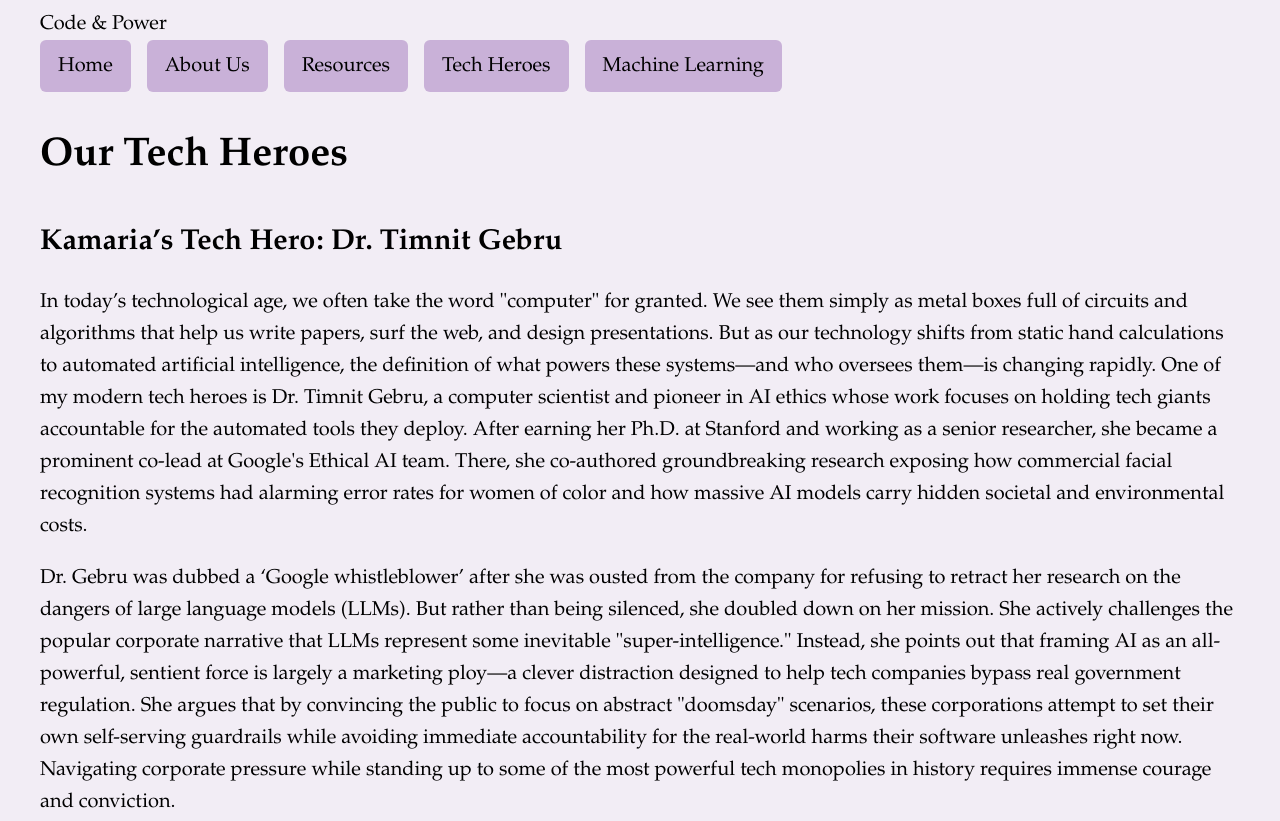
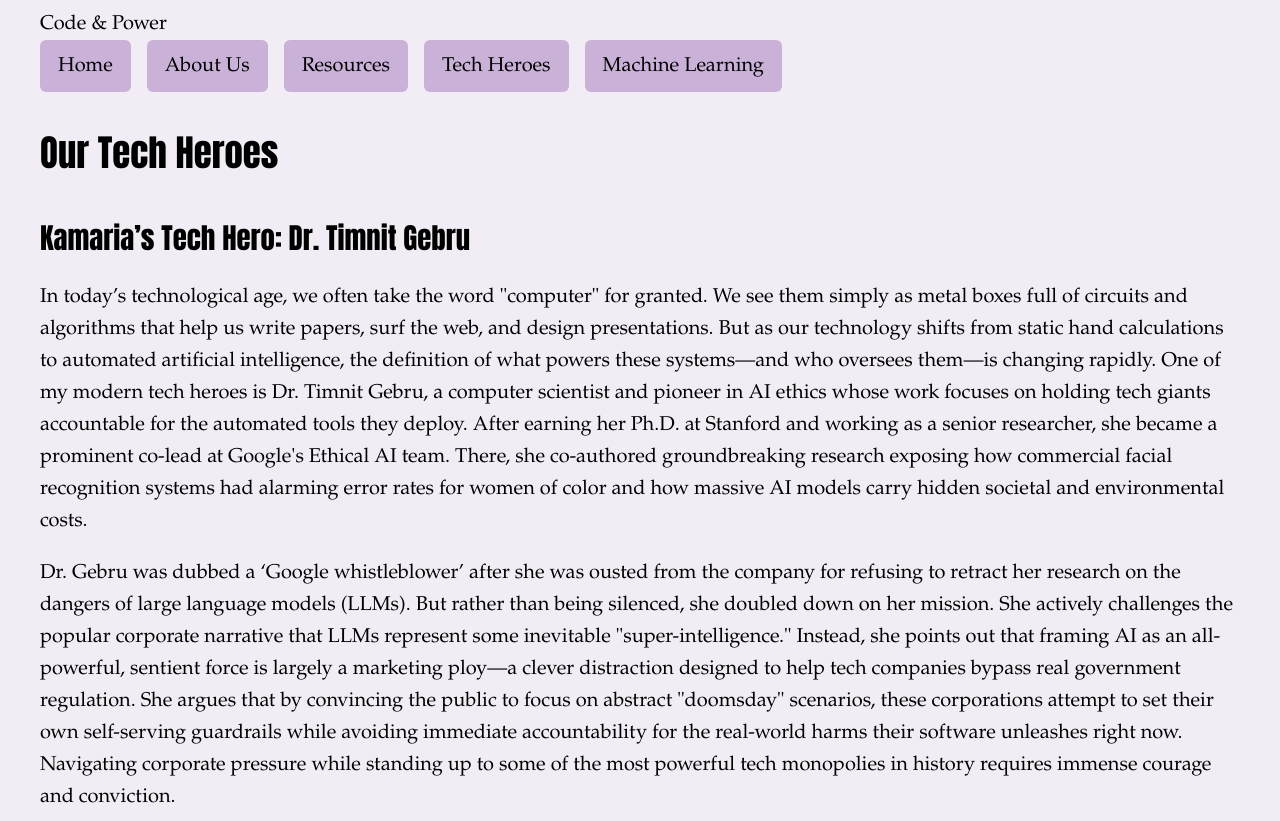
Before and after one commit to ladykay98/LIS500Project, a plain HTML site: page techheroes.html in a window 1280 px wide. Shown: the top 821 px of the page. Drawn offline with Linux system fonts and the light colour scheme.

Commit message:
Add h1 and updated h2 to use Anton styles to style.css
Added styles for h1 element including font properties.

```diff
--- a/style.css
+++ b/style.css
@@ -13,7 +13,18 @@ body{
 
   padding: 0 2rem; /* Added padding to the left and right edges of the entire window-kh */
 }
+h1 {
+  font-family: "Anton", sans-serif;
+  font-weight: 400;
+  font-style: normal;
+  font-size: 2.3rem;
+  margin-bottom: 1rem;
+}
+
 h2 {
+  font-family: "Anton", sans-serif;
+  font-weight: 400;
+  font-style: normal;
   font-size: 1.8rem;
   margin-top: 2rem;
   margin-bottom: 0.75rem;
```
